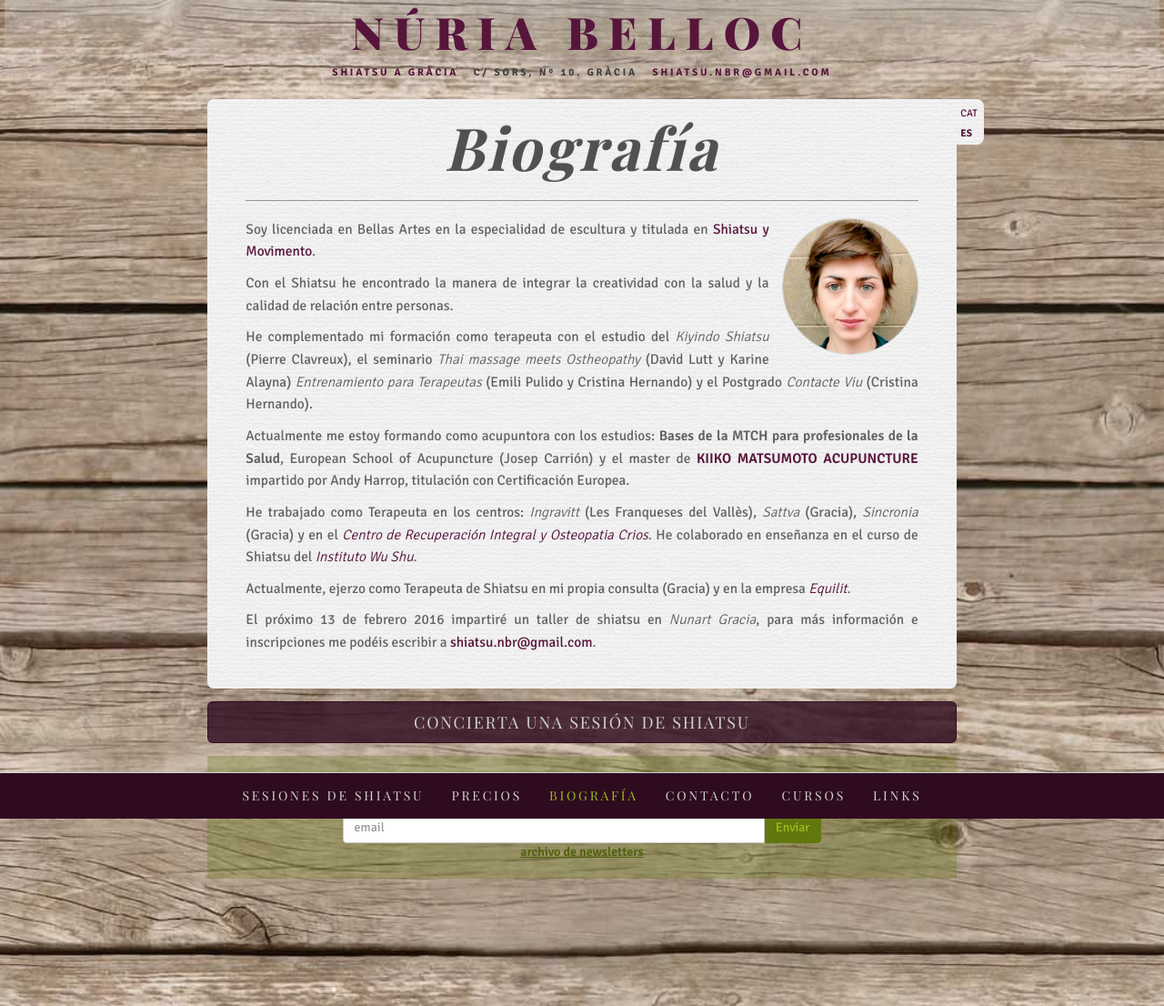
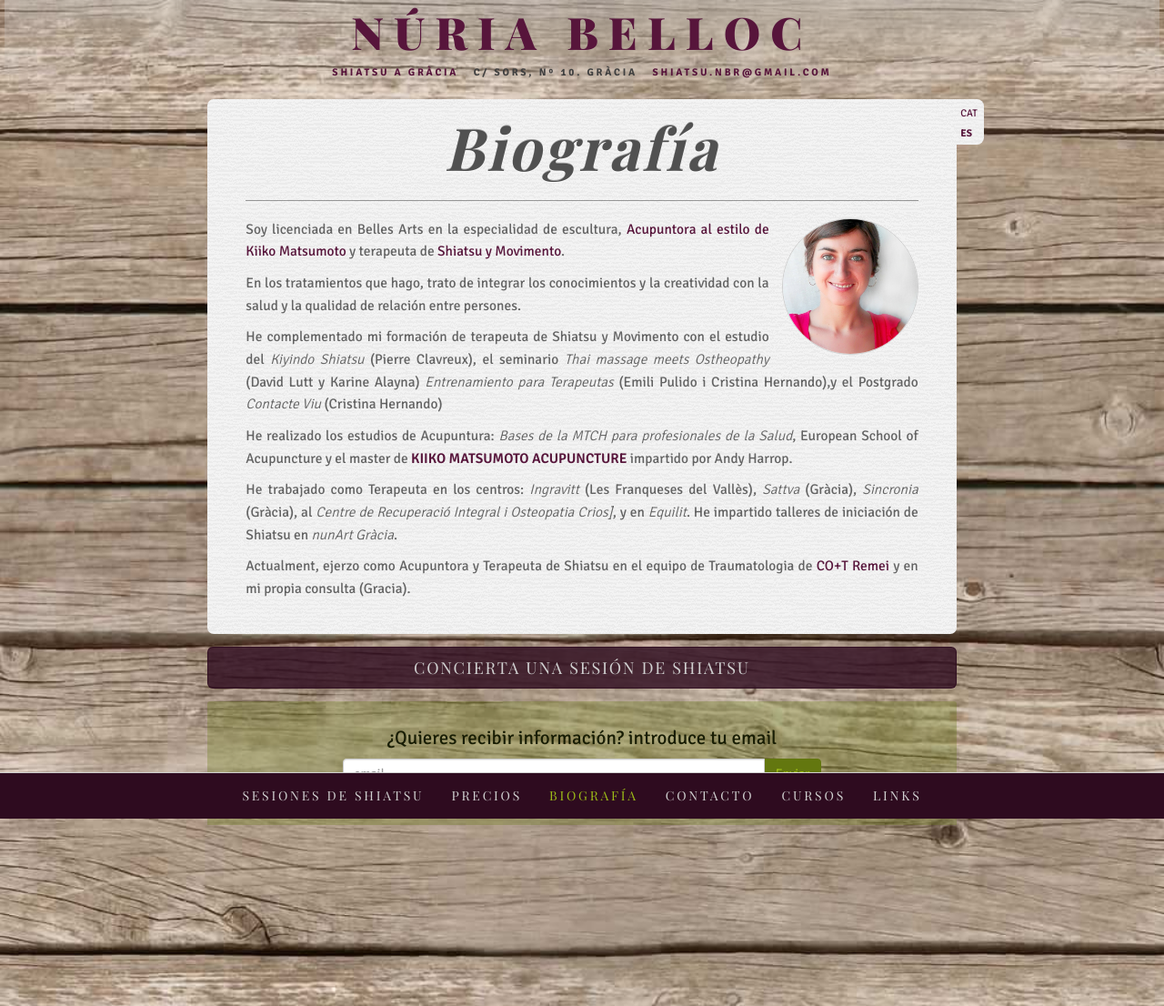
Before and after one commit to agustibr/shiatsu.nuriabelloc.com, a Jekyll site: the page built from es/3-bio.md, in a window 1280 px wide. Shown: the whole page at 91% size. Built offline with Jekyll 4.4.1, drawn with Linux system fonts in a browser that asks for light colours; some web fonts are replaced.

Commit message:
Updated 3-bio.md

```diff
--- a/es/3-bio.md
+++ b/es/3-bio.md
@@ -1,6 +1,6 @@
 ---
 title: Biografía
-description: "Núria Belloc Rocasalbas, Terapeuta de Shiatsu."
+description: 'Núria Belloc Rocasalbas, Terapeuta de Shiatsu.'
 menu: true
 permalink: es/bio/
 sibling: bio
@@ -9,22 +9,22 @@ order: 3
 ---
 
 
-![Foto Núria Belloc]({{site.baseurl}}/image/nuria-belloc.jpg)
 
-Soy licenciada en Bellas Artes en la especialidad de escultura y titulada en [Shiatsu y Movimento](http://www.shiatsu-movimiento.com).
+![Foto Núria Belloc]({{site.baseurl}}/image/WEBretratbaixaresol.jpg)
 
-Con el Shiatsu he encontrado la manera de integrar la creatividad con la salud y la calidad de relación entre personas.
+Soy licenciada en Belles Arts en la especialidad de escultura, [Acupuntora al estilo de Kiiko Matsumoto](http://www.kiikomatsumoto.com/) y terapeuta de [Shiatsu y Movimento](http://www.shiatsu-movimiento.com).
 
-He complementado mi formación como terapeuta con el estudio del _Kiyindo Shiatsu_ (Pierre Clavreux), el seminario _Thai massage meets Ostheopathy_ (David Lutt y Karine Alayna) _Entrenamiento para Terapeutas_ (Emili Pulido y Cristina Hernando) y el Postgrado _Contacte Viu_ (Cristina Hernando).
+En los tratamientos que hago, trato de integrar los conocimientos y la creatividad con la salud y la qualidad de relación entre persones.
 
-Actualmente me estoy formando como acupuntora con los estudios: **Bases de la MTCH para profesionales de la Salud**, European School of Acupuncture (Josep Carrión) y el master de **[KIIKO MATSUMOTO ACUPUNCTURE](http://www.kiikomatsumoto.com/)** impartido por Andy Harrop, titulación con Certificación Europea.
+He complementado mi formación de terapeuta de Shiatsu y Movimento con el estudio del _Kiyindo Shiatsu_ (Pierre Clavreux), el seminario _Thai massage meets Ostheopathy_ (David Lutt y Karine Alayna) _Entrenamiento para Terapeutas_ (Emili Pulido i Cristina Hernando),y el Postgrado _Contacte Viu_ (Cristina Hernando)
 
-He trabajado como Terapeuta en los centros: _Ingravitt_ (Les Franqueses del Vallès), _Sattva_ (Gracia), _Sincronia_ (Gracia) y en el _[Centro de Recuperación Integral y Osteopatia Crios][crios]_. He colaborado en enseñanza en el curso de Shiatsu del _[Instituto Wu Shu][wushu]_.
+He realizado los estudios de Acupuntura: _Bases de la MTCH para profesionales de la Salud_, European School of Acupuncture y el master de **[KIIKO MATSUMOTO ACUPUNCTURE](http://www.kiikomatsumoto.com/)** impartido por Andy Harrop.
 
-Actualmente, ejerzo como Terapeuta de Shiatsu en mi propia consulta (Gracia) y en la empresa _[Equilit][equilit]_.
+He trabajado como Terapeuta en los centros: _Ingravitt_ (Les Franqueses del Vallès), _Sattva_ (Gràcia), _Sincronia_ (Gràcia), al _Centre de Recuperació Integral i Osteopatia Crios]_, y en _Equilit_. He impartido talleres de iniciación de Shiatsu en _nunArt Gràcia_.
 
-El próximo 13 de febrero 2016 impartiré un taller de shiatsu en _Nunart Gracia_, para más información e inscripciones me podéis escribir a [{{site.email}}](mailto:{{site.email}}).
+Actualment, ejerzo como Acupuntora y Terapeuta de Shiatsu en el equipo de Traumatologia de [CO+T Remei](https://cotbarcelona.wordpress.com/) y en mi propia consulta (Gracia).
 
-[crios]: http://www.criosgracia.com
-[wushu]: http://www.institutodewushu.com
-[equilit]: http://equilit.com/
+
+[Shiatsu i Moviment]: http://www.shiatsu-movimiento.com
+[KIIKO MATSUMOTO ACUPUNCTURE]: http://www.kiikomatsumoto.com
+[CO+T Remei]: https://cotbarcelona.wordpress.com
```
